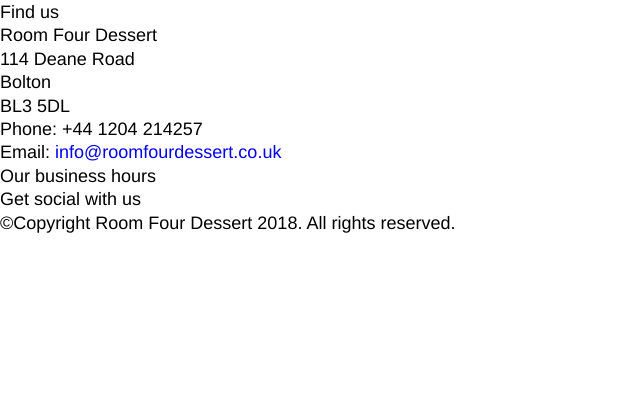
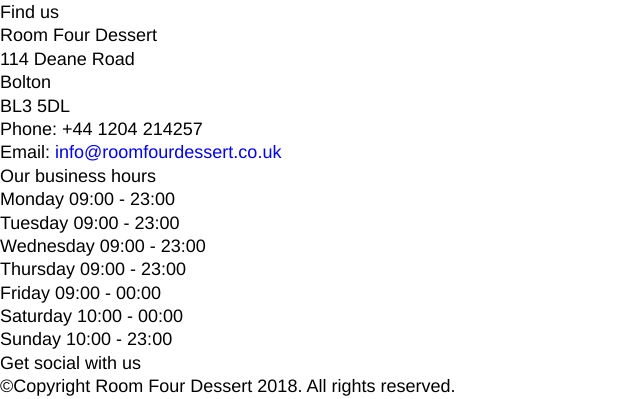
Before and after one commit to s00pGuY/RoomFourDessert, a PHP site: page / in a window 1280 px wide. Shown: the part 550-949 px from the top of the page, without its empty margins (0-640 px from the left). Before the commit the page ends 783 px from the top, so only its background shows below. Run offline with PHP 8.4, Linux system fonts and the light colour scheme.

Commit message:
added business hours

```diff
--- a/index.php
+++ b/index.php
@@ -69,7 +69,15 @@
 					</li>
 					<li class="hours">
 						<h2>Our business hours</h2>
-						<!-- Business hours -->
+						<ul>
+							<li><p>Monday <span>09:00 - 23:00</span></p></li>
+							<li><p>Tuesday <span>09:00 - 23:00</span></p></li>
+							<li><p>Wednesday <span>09:00 - 23:00</span></p></li>
+							<li><p>Thursday <span>09:00 - 23:00</span></p></li>
+							<li><p>Friday <span>09:00 - 00:00</span></p></li>
+							<li><p>Saturday <span>10:00 - 00:00</span></p></li>
+							<li><p>Sunday <span>10:00 - 23:00</span></p></li>
+						</ul>
 					</li>
 					<li class="social">
 						<h2>Get social with us</h2>
```
